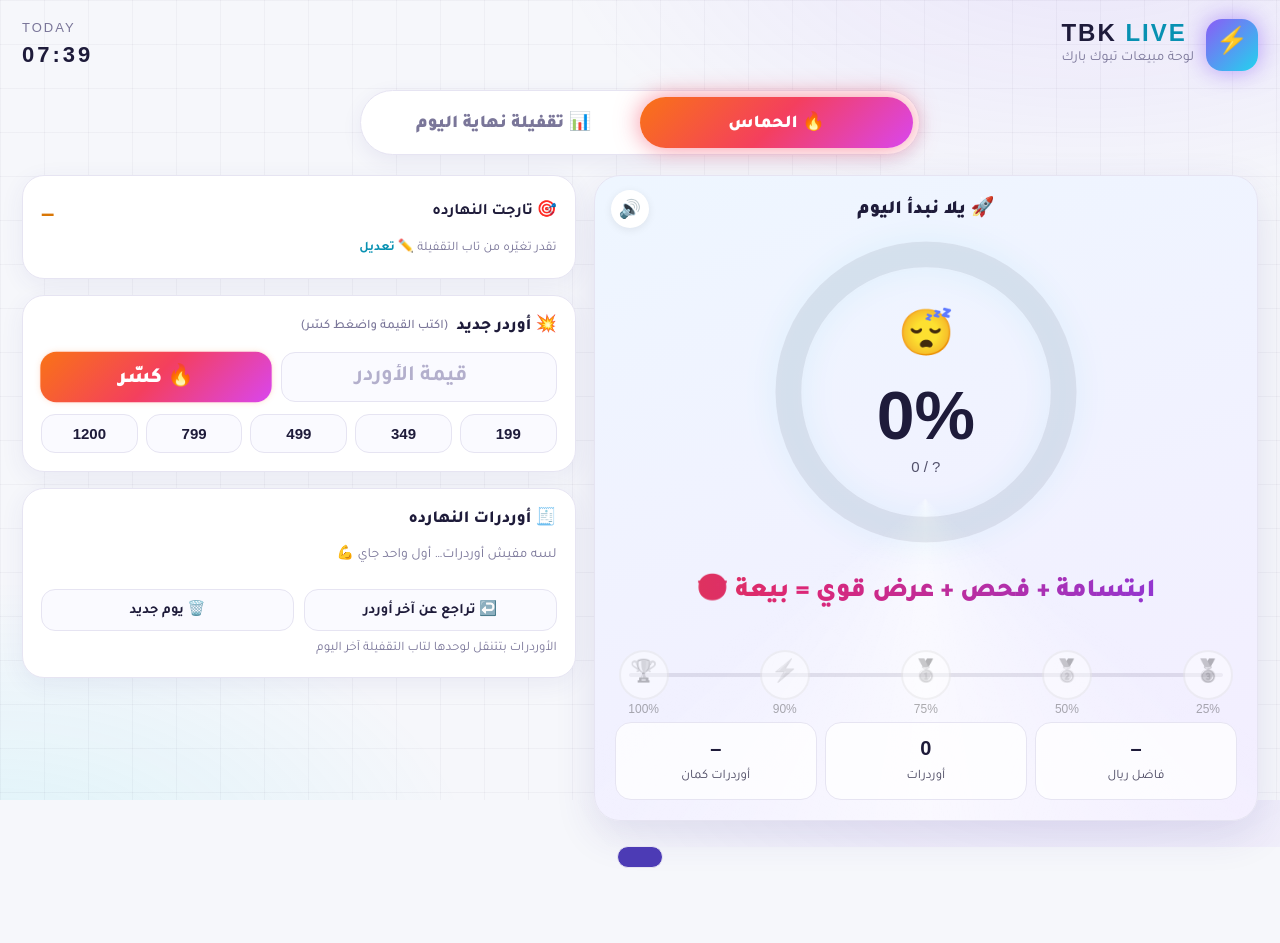
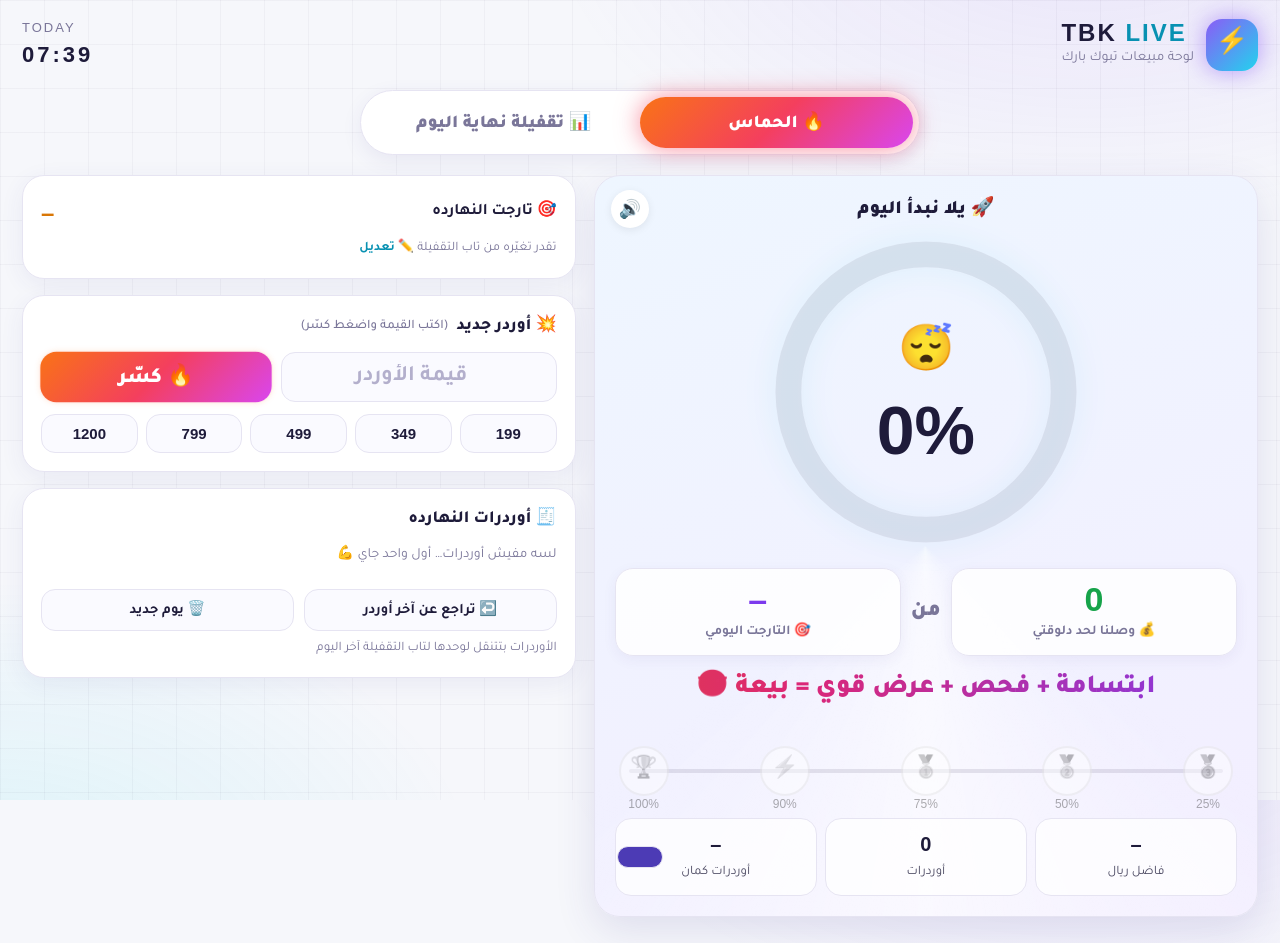
Before and after one commit to ihabali300-png/tbk-live, a plain HTML site: page index.html in a window 1280 px wide. Both pictures are taken after a click on the button "🔥 الحماس". Before the commit the page ends 847 px from the top, so only its background shows below. Drawn offline with Linux system fonts and the light colour scheme; a web font is replaced by a local one.

Commit message:
Show total vs daily target under the gauge
Co-Authored-By: Claude Opus 5.5 <noreply@anthropic.com>
Claude-Session: https://claude.ai/code/session_01HThBE29hPR9Q59v7RevuDB

```diff
--- a/index.html
+++ b/index.html
@@ -78,6 +78,14 @@
   .lap{display:none;font-family:'Baloo Bhaijaan 2',sans-serif;font-size:13px;font-weight:900;color:#fff;background:linear-gradient(135deg,#f59e0b,#db2777);border-radius:999px;padding:2px 10px;margin-top:4px;animation:flashL 1.2s ease-in-out infinite}
   .lap.on{display:inline-block}
   @keyframes flashL{50%{box-shadow:0 0 14px #f59e0b}}
+  .vs{display:grid;grid-template-columns:1fr auto 1fr;align-items:center;gap:10px;margin:4px 0 8px}
+  .vs .box{background:rgba(255,255,255,.85);border:1px solid var(--line);border-radius:18px;padding:10px 6px;text-align:center;box-shadow:0 4px 14px rgba(60,50,140,.06)}
+  .vs .box b{display:block;font-family:'Baloo Bhaijaan 2',sans-serif;font-size:clamp(24px,3.4vw,34px);line-height:1.2;direction:ltr}
+  .vs .box span{font-size:13.5px;color:var(--muted);font-weight:700}
+  .vs .tot b{color:#16a34a}.vs .tgt b{color:#7c3aed}
+  .vs .mid{font-size:22px;font-weight:900;color:var(--muted)}
+  .diff{text-align:center;font-weight:800;font-size:15px;margin-bottom:6px}
+  .diff.up{color:#16a34a}.diff.down{color:#e11d48}
   .bonus{display:none;margin-top:4px}
   .bonus.on{display:block;animation:pop .6s}
   .bonus .miles{justify-content:center;gap:clamp(14px,5vw,60px)}
@@ -181,10 +189,16 @@
         <div class="center">
           <div class="em" id="em">😴</div>
           <div class="pct" id="hp">0%</div>
-          <small id="hsales">0 / 0</small>
+          <small id="hsales" style="display:none"></small>
           <span class="lap" id="lap"></span>
         </div>
       </div>
+      <div class="vs">
+        <div class="box tot"><b id="vTot">0</b><span>💰 وصلنا لحد دلوقتي</span></div>
+        <div class="mid">من</div>
+        <div class="box tgt"><b id="vTgt">–</b><span>🎯 التارجت اليومي</span></div>
+      </div>
+      <div class="diff" id="vDiff"></div>
       <div class="shout" id="shout">كل عميل داخل هو فرصة… يلا يا أبطال 💪</div>
       <div class="miles">
         <div class="ms" data-p="25">🥉<em>25%</em></div>
@@ -376,6 +390,8 @@ function renderHype(fromAdd){
   $("em").textContent=em;$("stage").textContent=label;
   $("hp").textContent=Math.round(p)+"%";$("hsales").textContent=`${Math.round(tot)} / ${T||"?"}`;
   $("tShow").textContent=T||"–";
+  $("vTot").textContent=Math.round(tot).toLocaleString("en-US");$("vTgt").textContent=T?T.toLocaleString("en-US"):"–";
+  {const d=Math.round(tot-T),el=$("vDiff");if(!T){el.textContent="";}else if(d>=0){el.className="diff up";el.textContent=`🔥 فوق التارجت بـ ${d.toLocaleString("en-US")} ريال`;}else{el.className="diff down";el.textContent=`⏳ ناقص ${(-d).toLocaleString("en-US")} ريال على التارجت`;}}
   const rem=Math.max(T-tot,0),n=day.list.length,atv=n?tot/n:0;
   $("hord").textContent=n;
   if(T&&p>=100){const nx=BONUS.find(b=>p<b);
```
